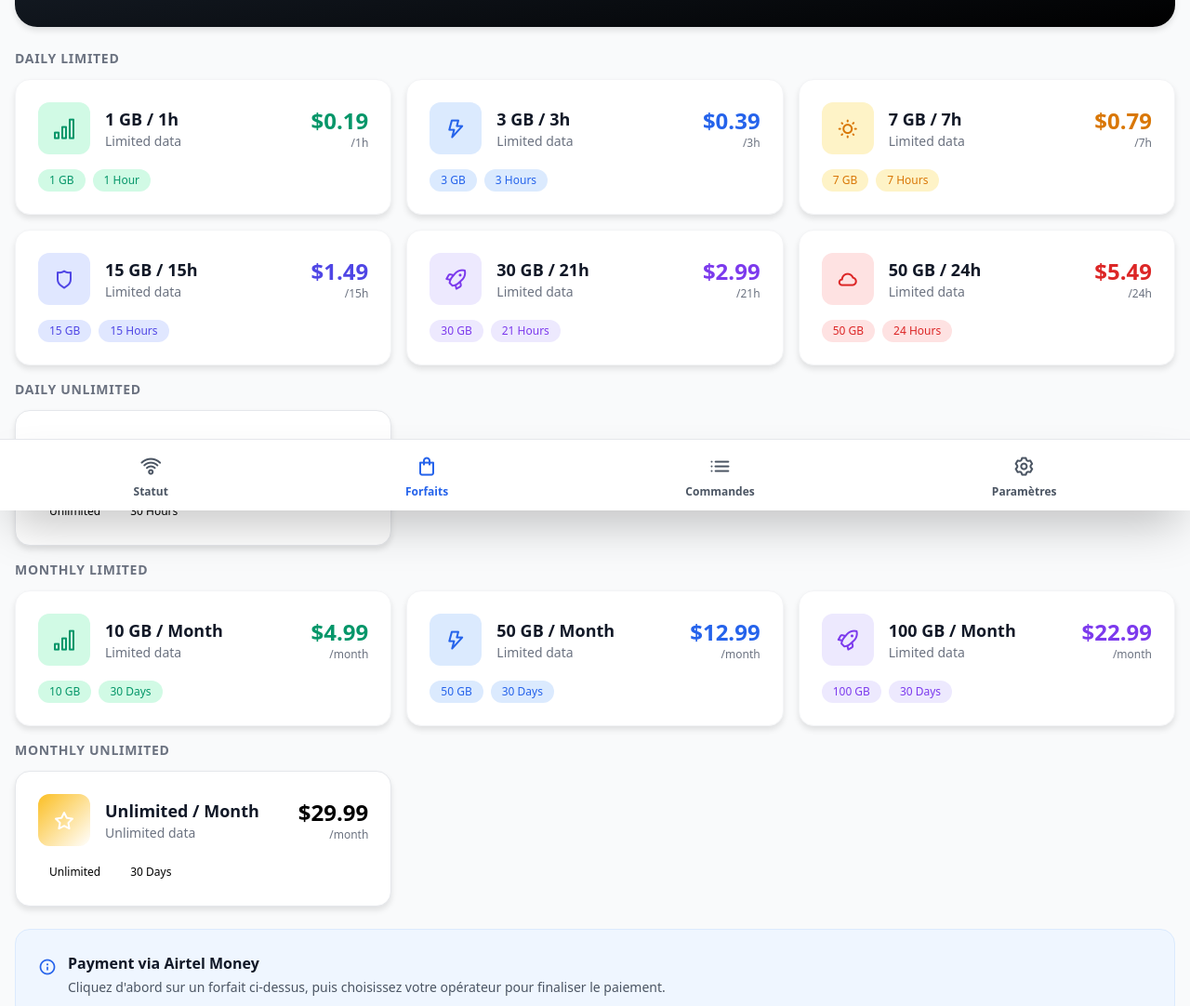
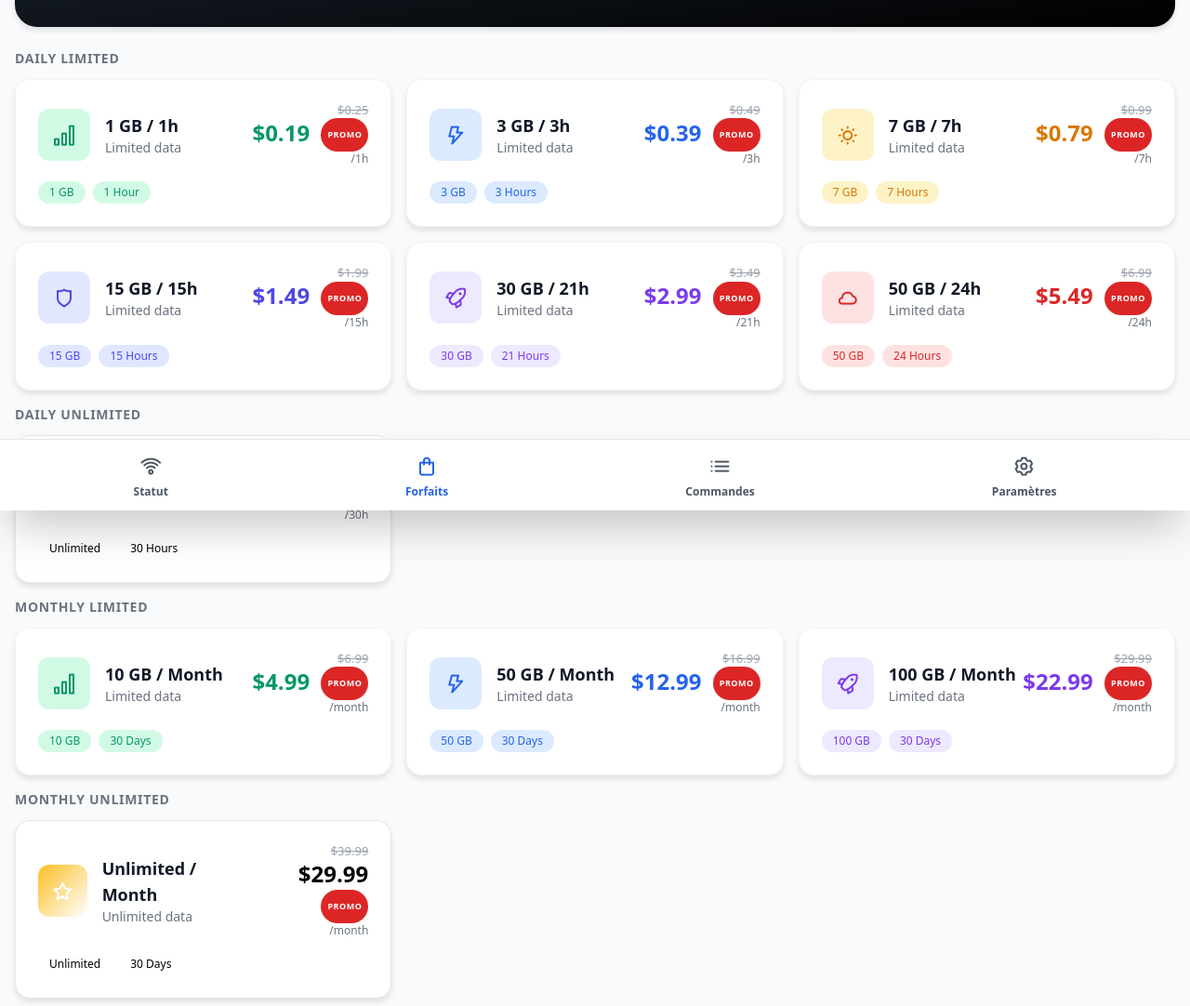
Before and after one commit to Ivannnnnnnnnnnnnnnnnnnn/Starlink, a website: page starlink-reseller/plans.html in a window 1280 px wide. Shown: the part 251-1333 px from the top of the page at 93% size. Drawn offline with nearby package versions, Linux system fonts and the light colour scheme.

Commit message:
Add promo tags and original prices to USD package cards

```diff
--- a/starlink-reseller/plans.html
+++ b/starlink-reseller/plans.html
@@ -396,7 +396,8 @@
                                     </div>
                                 </div>
                                 <div class="text-right">
-                                    <p class="pkg-price text-2xl font-black text-green-600">$0.19</p>
+                                    <p class="pkg-original-price">$0.25</p>
+                                    <p class="pkg-price text-2xl font-black text-green-600">$0.19 <span class="promo-tag">PROMO</span></p>
                                     <p class="text-xs text-gray-500">/1h</p>
                                 </div>
                             </div>
@@ -417,7 +418,8 @@
                                     </div>
                                 </div>
                                 <div class="text-right">
-                                    <p class="pkg-price text-2xl font-black text-blue-600">$0.39</p>
+                                    <p class="pkg-original-price">$0.49</p>
+                                    <p class="pkg-price text-2xl font-black text-blue-600">$0.39 <span class="promo-tag">PROMO</span></p>
                                     <p class="text-xs text-gray-500">/3h</p>
                                 </div>
                             </div>
@@ -438,7 +440,8 @@
                                     </div>
                                 </div>
                                 <div class="text-right">
-                                    <p class="pkg-price text-2xl font-black text-yellow-600">$0.79</p>
+                                    <p class="pkg-original-price">$0.99</p>
+                                    <p class="pkg-price text-2xl font-black text-yellow-600">$0.79 <span class="promo-tag">PROMO</span></p>
                                     <p class="text-xs text-gray-500">/7h</p>
                                 </div>
                             </div>
@@ -459,7 +462,8 @@
                                     </div>
                                 </div>
                                 <div class="text-right">
-                                    <p class="pkg-price text-2xl font-black text-indigo-600">$1.49</p>
+                                    <p class="pkg-original-price">$1.99</p>
+                                    <p class="pkg-price text-2xl font-black text-indigo-600">$1.49 <span class="promo-tag">PROMO</span></p>
                                     <p class="text-xs text-gray-500">/15h</p>
                                 </div>
                             </div>
@@ -480,7 +484,8 @@
                                     </div>
                                 </div>
                                 <div class="text-right">
-                                    <p class="pkg-price text-2xl font-black text-purple-600">$2.99</p>
+                                    <p class="pkg-original-price">$3.49</p>
+                                    <p class="pkg-price text-2xl font-black text-purple-600">$2.99 <span class="promo-tag">PROMO</span></p>
                                     <p class="text-xs text-gray-500">/21h</p>
                                 </div>
                             </div>
@@ -501,7 +506,8 @@
                                     </div>
                                 </div>
                                 <div class="text-right">
-                                    <p class="pkg-price text-2xl font-black text-red-600">$5.49</p>
+                                    <p class="pkg-original-price">$6.99</p>
+                                    <p class="pkg-price text-2xl font-black text-red-600">$5.49 <span class="promo-tag">PROMO</span></p>
                                     <p class="text-xs text-gray-500">/24h</p>
                                 </div>
                             </div>
@@ -529,7 +535,8 @@
                                     </div>
                                 </div>
                                 <div class="text-right">
-                                    <p class="pkg-price text-2xl font-black text-orange-500">$7.49</p>
+                                    <p class="pkg-original-price">$9.99</p>
+                                    <p class="pkg-price text-2xl font-black text-orange-500">$7.49 <span class="promo-tag">PROMO</span></p>
                                     <p class="text-xs text-gray-500">/30h</p>
                                 </div>
                             </div>
@@ -557,7 +564,8 @@
                                     </div>
                                 </div>
                                 <div class="text-right">
-                                    <p class="pkg-price text-2xl font-black text-green-600">$4.99</p>
+                                    <p class="pkg-original-price">$6.99</p>
+                                    <p class="pkg-price text-2xl font-black text-green-600">$4.99 <span class="promo-tag">PROMO</span></p>
                                     <p class="text-xs text-gray-500">/month</p>
                                 </div>
                             </div>
@@ -578,7 +586,8 @@
                                     </div>
                                 </div>
                                 <div class="text-right">
-                                    <p class="pkg-price text-2xl font-black text-blue-600">$12.99</p>
+                                    <p class="pkg-original-price">$16.99</p>
+                                    <p class="pkg-price text-2xl font-black text-blue-600">$12.99 <span class="promo-tag">PROMO</span></p>
                                     <p class="text-xs text-gray-500">/month</p>
                                 </div>
                             </div>
@@ -599,7 +608,8 @@
                                     </div>
                                 </div>
                                 <div class="text-right">
-                                    <p class="pkg-price text-2xl font-black text-purple-600">$22.99</p>
+                                    <p class="pkg-original-price">$29.99</p>
+                                    <p class="pkg-price text-2xl font-black text-purple-600">$22.99 <span class="promo-tag">PROMO</span></p>
                                     <p class="text-xs text-gray-500">/month</p>
                                 </div>
                             </div>
@@ -627,7 +637,8 @@
                                     </div>
                                 </div>
                                 <div class="text-right">
-                                    <p class="pkg-price text-2xl font-black text-orange-500">$29.99</p>
+                                    <p class="pkg-original-price">$39.99</p>
+                                    <p class="pkg-price text-2xl font-black text-orange-500">$29.99 <span class="promo-tag">PROMO</span></p>
                                     <p class="text-xs text-gray-500">/month</p>
                                 </div>
                             </div>
```
